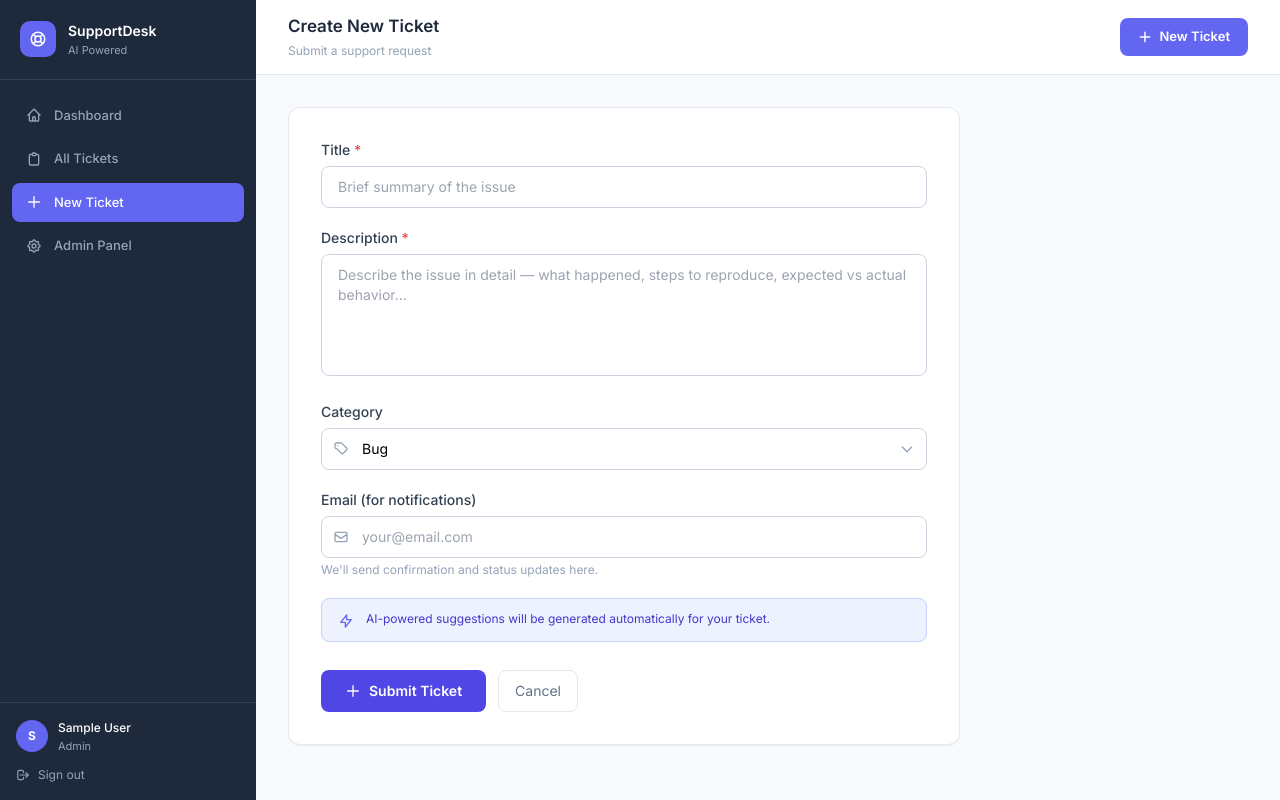
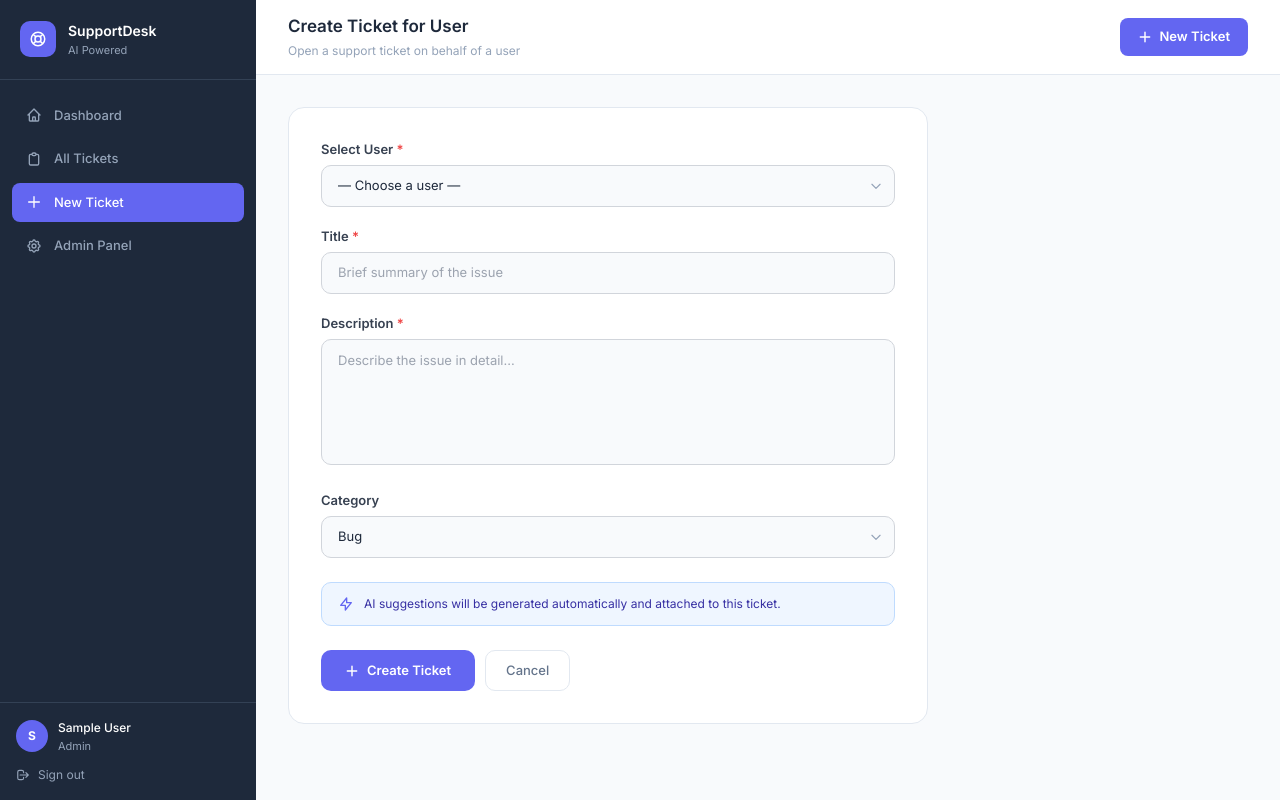
Before and after one commit to afolabiibrahimtech/supportdesk, a Flask app: page /tickets/new in a window 1280 px wide. Run offline with Flask 3, Linux system fonts and the light colour scheme; the visitor is signed in with stand-in values (Sample User, id 1); some libraries are stand-ins or nearby versions.

Commit message:
Updated: Admin can now create tickets for users

```diff
--- a/templates/base.html
+++ b/templates/base.html
@@ -200,7 +200,7 @@
         <div class="page-subtitle">{% block page_subtitle %}{% endblock %}</div>
       </div>
     </div>
-    {% if session.role != 'agent' %}
+    {% if session.role == 'admin' %}
     <a href="{{ url_for('new_ticket') }}" class="btn-new-ticket">
       <svg fill="none" stroke="currentColor" stroke-width="2.5" viewBox="0 0 24 24">
         <path stroke-linecap="round" stroke-linejoin="round" d="M12 4v16m8-8H4"/>
--- a/templates/ticket_form.html
+++ b/templates/ticket_form.html
@@ -1,76 +1,103 @@
 {% extends "base.html" %}
 {% block title %}New Ticket — SupportDesk{% endblock %}
-{% block page_title %}Create New Ticket{% endblock %}
-{% block page_subtitle %}Submit a support request{% endblock %}
+{% block page_title %}Create Ticket for User{% endblock %}
+{% block page_subtitle %}Open a support ticket on behalf of a user{% endblock %}
 
 {% block content %}
-<div class="max-w-2xl">
-  <div class="bg-white rounded-xl shadow-sm border border-slate-200 p-8">
-    <form method="POST" class="space-y-5">
-      <div>
-        <label class="block text-sm font-medium text-slate-700 mb-1.5">Title <span class="text-red-500">*</span></label>
-        <input type="text" name="title" required placeholder="Brief summary of the issue"
-          class="w-full border border-slate-300 rounded-lg px-4 py-2.5 text-sm focus:outline-none focus:ring-2 focus:ring-indigo-400"/>
-      </div>
-      <div>
-        <label class="block text-sm font-medium text-slate-700 mb-1.5">Description <span class="text-red-500">*</span></label>
-        <textarea name="description" required rows="5" placeholder="Describe the issue in detail — what happened, steps to reproduce, expected vs actual behavior..."
-          class="w-full border border-slate-300 rounded-lg px-4 py-2.5 text-sm focus:outline-none focus:ring-2 focus:ring-indigo-400 resize-none"></textarea>
+<div style="max-width:640px;">
+  <div style="background:#fff;border-radius:16px;border:1px solid #e2e8f0;padding:32px;">
+    <form method="POST" id="ticketForm">
+
+      <!-- User selector -->
+      <div style="margin-bottom:20px;">
+        <label style="display:block;font-size:13px;font-weight:600;color:#374151;margin-bottom:6px;">
+          Select User <span style="color:#ef4444;">*</span>
+        </label>
+        <div style="position:relative;">
+          <select name="for_uid" id="userSelect" required onchange="fillUserDetails(this)"
+            style="width:100%;border:1px solid #d1d5db;border-radius:10px;padding:10px 16px;font-size:13px;font-family:inherit;outline:none;appearance:none;background:#f8fafc;color:#1e293b;cursor:pointer;">
+            <option value="">— Choose a user —</option>
+            {% for u in users %}
+            <option value="{{ u.id }}" data-name="{{ u.name }}" data-email="{{ u.email }}">
+              {{ u.name }} ({{ u.email }})
+            </option>
+            {% endfor %}
+          </select>
+          <div style="pointer-events:none;position:absolute;right:12px;top:50%;transform:translateY(-50%);">
+            <svg width="14" height="14" fill="none" stroke="#94a3b8" stroke-width="2" viewBox="0 0 24 24">
+              <path stroke-linecap="round" stroke-linejoin="round" d="M19 9l-7 7-7-7"/>
+            </svg>
+          </div>
+        </div>
+        <input type="hidden" name="for_name" id="forName"/>
+        <input type="hidden" name="for_email" id="forEmail"/>
       </div>
 
-      <div>
-        <label class="block text-sm font-medium text-slate-700 mb-1.5">Category</label>
-        <div class="relative">
-          <select name="category" class="w-full border border-slate-300 rounded-lg pl-10 pr-4 py-2.5 text-sm focus:outline-none focus:ring-2 focus:ring-indigo-400 appearance-none bg-white">
+      <!-- Title -->
+      <div style="margin-bottom:20px;">
+        <label style="display:block;font-size:13px;font-weight:600;color:#374151;margin-bottom:6px;">
+          Title <span style="color:#ef4444;">*</span>
+        </label>
+        <input type="text" name="title" required placeholder="Brief summary of the issue"
+          style="width:100%;border:1px solid #d1d5db;border-radius:10px;padding:10px 16px;font-size:13px;font-family:inherit;outline:none;background:#f8fafc;color:#1e293b;"
+          onfocus="this.style.borderColor='#6366f1';this.style.background='#fff'"
+          onblur="this.style.borderColor='#d1d5db';this.style.background='#f8fafc'"/>
+      </div>
+
+      <!-- Description -->
+      <div style="margin-bottom:20px;">
+        <label style="display:block;font-size:13px;font-weight:600;color:#374151;margin-bottom:6px;">
+          Description <span style="color:#ef4444;">*</span>
+        </label>
+        <textarea name="description" required rows="5" placeholder="Describe the issue in detail..."
+          style="width:100%;border:1px solid #d1d5db;border-radius:10px;padding:10px 16px;font-size:13px;font-family:inherit;outline:none;background:#f8fafc;color:#1e293b;resize:none;line-height:1.6;"
+          onfocus="this.style.borderColor='#6366f1';this.style.background='#fff'"
+          onblur="this.style.borderColor='#d1d5db';this.style.background='#f8fafc'"></textarea>
+      </div>
+
+      <!-- Category -->
+      <div style="margin-bottom:24px;">
+        <label style="display:block;font-size:13px;font-weight:600;color:#374151;margin-bottom:6px;">Category</label>
+        <div style="position:relative;">
+          <select name="category"
+            style="width:100%;border:1px solid #d1d5db;border-radius:10px;padding:10px 16px;font-size:13px;font-family:inherit;outline:none;appearance:none;background:#f8fafc;color:#1e293b;cursor:pointer;">
             <option value="Bug">Bug</option>
             <option value="Feature">Feature Request</option>
             <option value="Account">Account</option>
             <option value="Performance">Performance</option>
             <option value="General">General</option>
           </select>
-          <div class="pointer-events-none absolute inset-y-0 left-3 flex items-center">
-            <svg class="w-4 h-4 text-slate-400" fill="none" stroke="currentColor" viewBox="0 0 24 24">
-              <path stroke-linecap="round" stroke-linejoin="round" stroke-width="2" d="M7 7h.01M7 3h5c.512 0 1.024.195 1.414.586l7 7a2 2 0 010 2.828l-5 5a2 2 0 01-2.828 0l-7-7A1.994 1.994 0 013 10V5a2 2 0 012-2z"/>
-            </svg>
-          </div>
-          <div class="pointer-events-none absolute inset-y-0 right-3 flex items-center">
-            <svg class="w-4 h-4 text-slate-400" fill="none" stroke="currentColor" viewBox="0 0 24 24">
-              <path stroke-linecap="round" stroke-linejoin="round" stroke-width="2" d="M19 9l-7 7-7-7"/>
+          <div style="pointer-events:none;position:absolute;right:12px;top:50%;transform:translateY(-50%);">
+            <svg width="14" height="14" fill="none" stroke="#94a3b8" stroke-width="2" viewBox="0 0 24 24">
+              <path stroke-linecap="round" stroke-linejoin="round" d="M19 9l-7 7-7-7"/>
             </svg>
           </div>
         </div>
       </div>
 
-      <div>
-        <label class="block text-sm font-medium text-slate-700 mb-1.5">Email (for notifications)</label>
-        <div class="relative">
-          <input type="email" name="email" placeholder="your@email.com"
-            class="w-full border border-slate-300 rounded-lg pl-10 pr-4 py-2.5 text-sm focus:outline-none focus:ring-2 focus:ring-indigo-400"/>
-          <div class="pointer-events-none absolute inset-y-0 left-3 flex items-center">
-            <svg class="w-4 h-4 text-slate-400" fill="none" stroke="currentColor" viewBox="0 0 24 24">
-              <path stroke-linecap="round" stroke-linejoin="round" stroke-width="2" d="M3 8l7.89 5.26a2 2 0 002.22 0L21 8M5 19h14a2 2 0 002-2V7a2 2 0 00-2-2H5a2 2 0 00-2 2v10a2 2 0 002 2z"/>
-            </svg>
-          </div>
-        </div>
-        <p class="text-xs text-slate-400 mt-1">We'll send confirmation and status updates here.</p>
+      <!-- AI notice -->
+      <div style="background:#eff6ff;border:1px solid #bfdbfe;border-radius:10px;padding:12px 16px;display:flex;align-items:flex-start;gap:10px;margin-bottom:24px;">
+        <svg width="16" height="16" fill="none" stroke="#6366f1" stroke-width="2" viewBox="0 0 24 24" style="flex-shrink:0;margin-top:1px;">
+          <path stroke-linecap="round" stroke-linejoin="round" d="M13 10V3L4 14h7v7l9-11h-7z"/>
+        </svg>
+        <p style="font-size:12px;color:#3730a3;line-height:1.5;">AI suggestions will be generated automatically and attached to this ticket.</p>
       </div>
 
-      <div class="bg-indigo-50 border border-indigo-200 rounded-lg px-4 py-3 flex items-start gap-3">
-        <svg class="w-4 h-4 text-indigo-500 mt-0.5 flex-shrink-0" fill="none" stroke="currentColor" viewBox="0 0 24 24">
-          <path stroke-linecap="round" stroke-linejoin="round" stroke-width="2" d="M13 10V3L4 14h7v7l9-11h-7z"/>
-        </svg>
-        <p class="text-xs text-indigo-700">AI-powered suggestions will be generated automatically for your ticket.</p>
-      </div>
-
-      <div class="flex gap-3 pt-2">
+      <!-- Actions -->
+      <div style="display:flex;gap:10px;">
         <button type="submit" id="submitBtn"
-          class="bg-indigo-600 hover:bg-indigo-700 text-white text-sm font-semibold px-6 py-2.5 rounded-lg transition-colors flex items-center gap-2">
-          <svg class="w-4 h-4" fill="none" stroke="currentColor" viewBox="0 0 24 24">
-            <path stroke-linecap="round" stroke-linejoin="round" stroke-width="2" d="M12 4v16m8-8H4"/>
+          style="background:#6366f1;color:#fff;border:none;padding:10px 24px;border-radius:10px;font-size:13px;font-weight:600;cursor:pointer;display:flex;align-items:center;gap:8px;transition:background 0.15s;"
+          onmouseover="this.style.background='#4f46e5'" onmouseout="this.style.background='#6366f1'">
+          <svg width="14" height="14" fill="none" stroke="currentColor" stroke-width="2.5" viewBox="0 0 24 24">
+            <path stroke-linecap="round" stroke-linejoin="round" d="M12 4v16m8-8H4"/>
           </svg>
-          <span id="submitText">Submit Ticket</span>
+          <span id="submitText">Create Ticket</span>
         </button>
-        <a href="{{ url_for('tickets') }}" class="text-slate-500 hover:text-slate-700 text-sm py-2.5 px-4 rounded-lg border border-slate-200 hover:bg-slate-50 transition-colors">Cancel</a>
+        <a href="{{ url_for('tickets') }}"
+          style="background:#fff;color:#64748b;border:1px solid #e2e8f0;padding:10px 20px;border-radius:10px;font-size:13px;font-weight:500;text-decoration:none;display:flex;align-items:center;transition:background 0.15s;"
+          onmouseover="this.style.background='#f8fafc'" onmouseout="this.style.background='#fff'">
+          Cancel
+        </a>
       </div>
     </form>
   </div>
@@ -79,12 +106,17 @@
 
 {% block scripts %}
 <script>
-document.querySelector('form').addEventListener('submit', function() {
+function fillUserDetails(select) {
+  const opt = select.options[select.selectedIndex];
+  document.getElementById('forName').value = opt.dataset.name || '';
+  document.getElementById('forEmail').value = opt.dataset.email || '';
+}
+
+document.getElementById('ticketForm').addEventListener('submit', function() {
   const btn = document.getElementById('submitBtn');
-  const txt = document.getElementById('submitText');
   btn.disabled = true;
-  txt.textContent = 'Submitting…';
-  btn.classList.add('opacity-75');
+  document.getElementById('submitText').textContent = 'Creating…';
+  btn.style.opacity = '0.75';
 });
 </script>
 {% endblock %}
```
